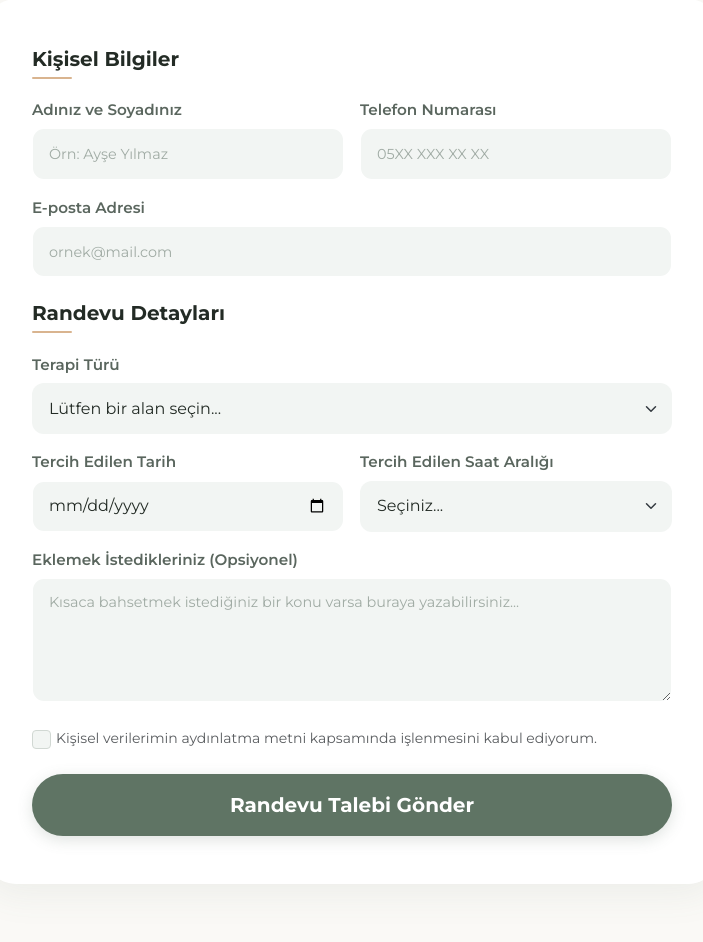
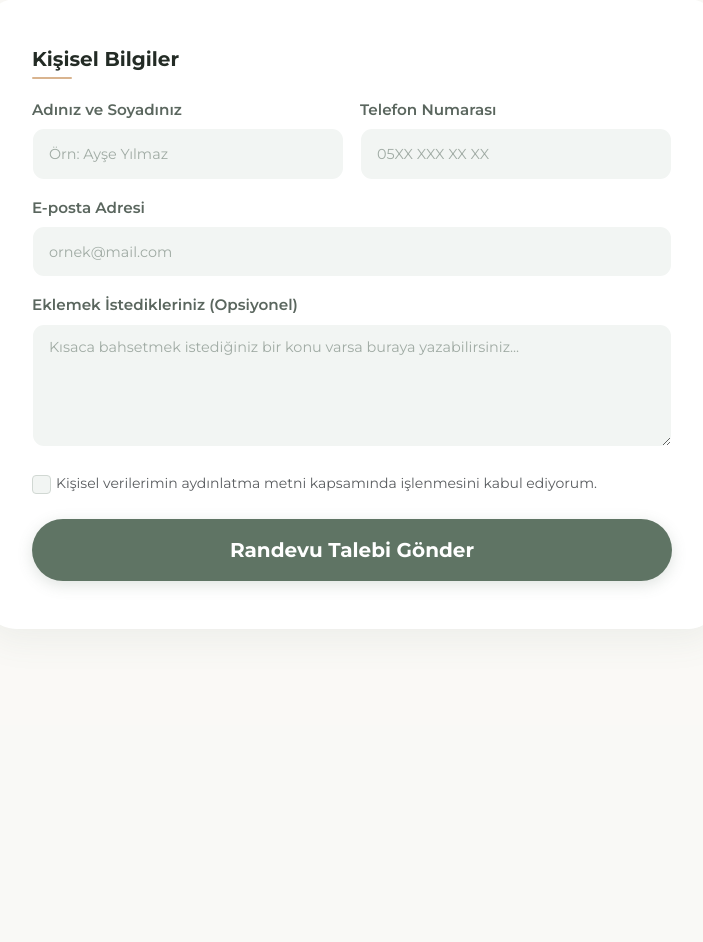
Before and after one commit to furkankaanalkan/psySite, a Django app: page /payment/ in a window 1280 px wide. Shown: the part 369-1311 px from the top of the page, without its empty margins (288-991 px from the left). After the commit the page ends 953 px from the top, so only its background shows below. Run offline with Django 5.2, Linux system fonts and the light colour scheme.

Commit message:
refactor: rename files and update HTML structure

```diff
--- a/psySite/payment/templates/payment/pay.html
+++ b/psySite/payment/templates/payment/pay.html
@@ -40,31 +40,7 @@
                                     <label for="eposta" class="form-label">E-posta Adresi</label>
                                     <input type="email" class="form-control custom-input" id="eposta" name="eposta" required placeholder="ornek@mail.com">
                                 </div>
-                            </div>
 
-                            <h5 class="form-section-title mt-2">Randevu Detayları</h5>
-                            <div class="row g-3 mb-4">
-                                <div class="col-md-12">
-                                    <label for="terapiTuru" class="form-label">Terapi Türü</label>
-                                    <select class="form-select custom-input" id="terapiTuru" name="terapiTuru" required>
-                                        <option value="" selected disabled>Lütfen bir alan seçin...</option>
-                                        <option value="bireysel">Bireysel Terapi</option>
-                                        <option value="ergen">Ergen Terapisi</option>
-                                    </select>
-                                </div>
-                                <div class="col-md-6">
-                                    <label for="tarih" class="form-label">Tercih Edilen Tarih</label>
-                                    <input type="date" class="form-control custom-input" id="tarih" name="tarih" required>
-                                </div>
-                                <div class="col-md-6">
-                                    <label for="saat" class="form-label">Tercih Edilen Saat Aralığı</label>
-                                    <select class="form-select custom-input" id="saat" name="saat" required>
-                                        <option value="" selected disabled>Seçiniz...</option>
-                                        <option value="sabah">Sabah (09:00 - 12:00)</option>
-                                        <option value="ogle">Öğle (13:00 - 15:00)</option>
-                                        <option value="aksam">Akşamüstü (15:00 - 18:00)</option>
-                                    </select>
-                                </div>
                                 <div class="col-md-12">
                                     <label for="notlar" class="form-label">Eklemek İstedikleriniz (Opsiyonel)</label>
                                     <textarea class="form-control custom-input" id="notlar" name="notlar" rows="4" placeholder="Kısaca bahsetmek istediğiniz bir konu varsa buraya yazabilirsiniz..."></textarea>
```
Also changed, not shown: psySite/templates/main_Page/base.html (renamed from psySite/templates/main_page/base.html).
